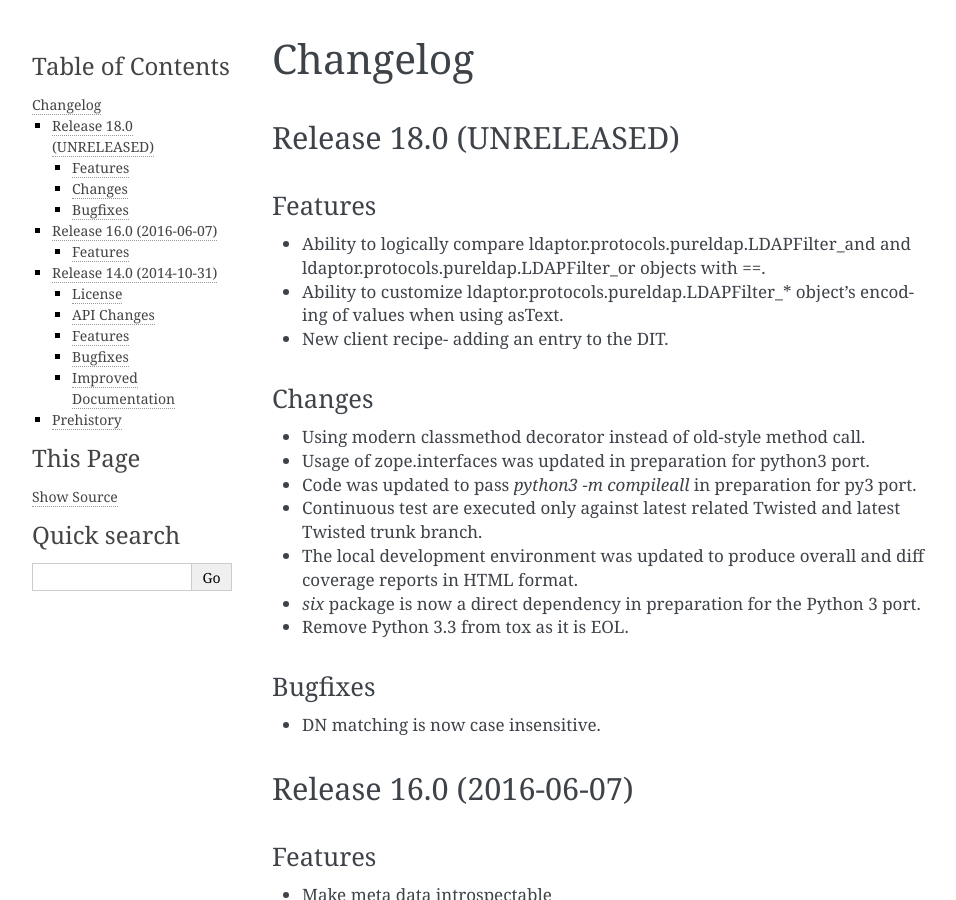
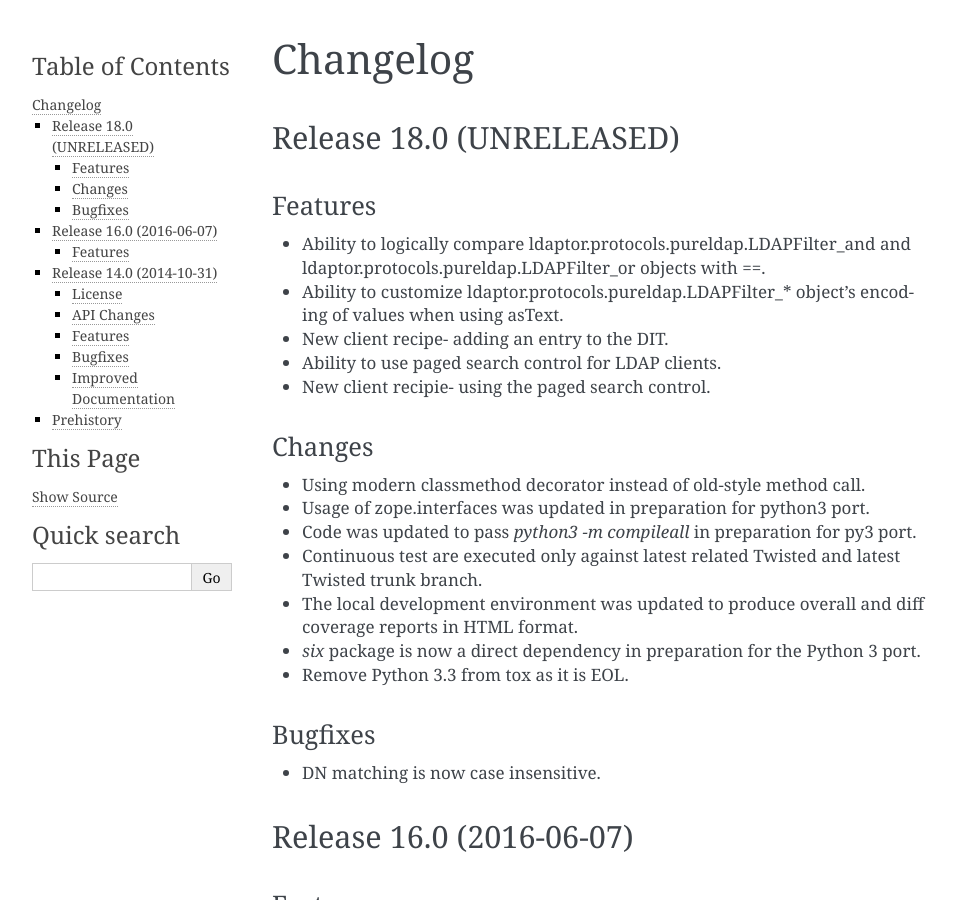
Before and after one commit to twisted/ldaptor, a Sphinx documentation site: the page built from docs/source/NEWS.rst, in a window 1280 px wide and 900 px high. Shown: the whole window, without its empty margins (148-1104 px from the left). Built offline with Sphinx 7.4.7, drawn with Linux system fonts in a browser that asks for light colours.

Commit message:
Updated NEWS.rst.

```diff
--- a/docs/source/NEWS.rst
+++ b/docs/source/NEWS.rst
@@ -11,6 +11,8 @@ Features
 - Ability to logically compare ldaptor.protocols.pureldap.LDAPFilter_and and ldaptor.protocols.pureldap.LDAPFilter_or objects with ==.
 - Ability to customize ldaptor.protocols.pureldap.LDAPFilter_* object's encoding of values when using asText.
 - New client recipe- adding an entry to the DIT.
+- Ability to use paged search control for LDAP clients.
+- New client recipie- using the paged search control.
 
 Changes
 ^^^^^^^
```
